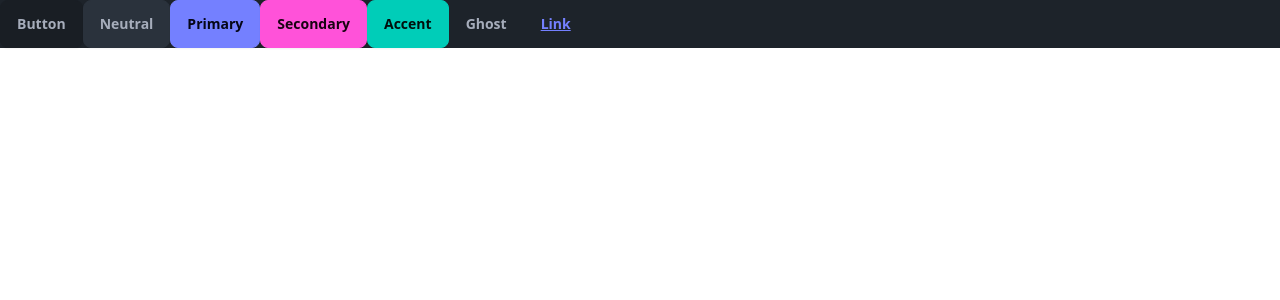
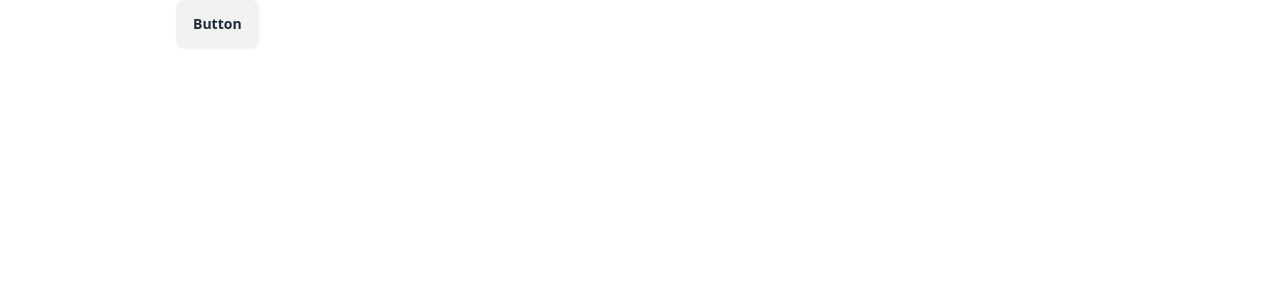
Before and after one commit to anpc33/E-Commerce, a React (Vite) app in the folder Front-end/: page / in a window 1280 px wide. Shown: the top 300 px of the page. Built offline with nearby package versions, Linux system fonts and the light colour scheme.

Commit message:
upload base fe

```diff
--- a/Front-end/src/App.jsx
+++ b/Front-end/src/App.jsx
@@ -3,14 +3,8 @@ function App() {
 
   return (
     <>
-      <div className="@container/main" data-theme="dark">
+      <div className="container mx-auto px-6" data-theme="light">
         <button className="btn">Button</button>
-        <button className="btn btn-neutral">Neutral</button>
-        <button className="btn btn-primary">Primary</button>
-        <button className="btn btn-secondary">Secondary</button>
-        <button className="btn btn-accent">Accent</button>
-        <button className="btn btn-ghost">Ghost</button>
-        <button className="btn btn-link">Link</button>
       </div>
     </>
   )
--- a/Front-end/src/index.css
+++ b/Front-end/src/index.css
@@ -1,3 +1,7 @@
 @tailwind base;
 @tailwind components;
 @tailwind utilities;
+
+@layer components {
+
+}
--- a/Front-end/tailwind.config.js
+++ b/Front-end/tailwind.config.js
@@ -11,7 +11,13 @@ export default {
       fontFamily: {
         inter: ['Inter', 'sans-serif']
       }
-    }
+    },
+    screens: {
+      sm: '480px',
+      md: '768px',
+      lg: '976px',
+      xl: '1440px',
+    },
   },
   plugins: [
     require('@tailwindcss/forms'),
@@ -20,7 +26,27 @@ export default {
     require('daisyui')
   ],
   daisyui: {
-    themes: false, // false: only light + dark | true: all themes | array: specific themes like this ["light", "dark", "cupcake"]
+    themes: [
+      {
+        light: {
+          ...require("daisyui/src/theming/themes")["light"],
+          ".txt-primary": {
+            "color": "rgb(39, 39, 42)"
+          },
+          ".txt-third": {
+            "color": "rgb(255, 66, 78)"
+          },
+          ".txt-secondary": {
+            "color": "rgb(10, 104, 255)"
+          },
+          ".txt-fourth": {
+            "color": "rgb(128, 128, 137)"
+          },
+          primary: "rgb(255, 255, 255)",
+          secondary: "#efefef"
+        },
+      },
+    ],
     darkTheme: "light", // name of one of the included themes for dark mode
     base: true, // applies background color and foreground color for root element by default
     styled: true, // include daisyUI colors and design decisions for all components
```
